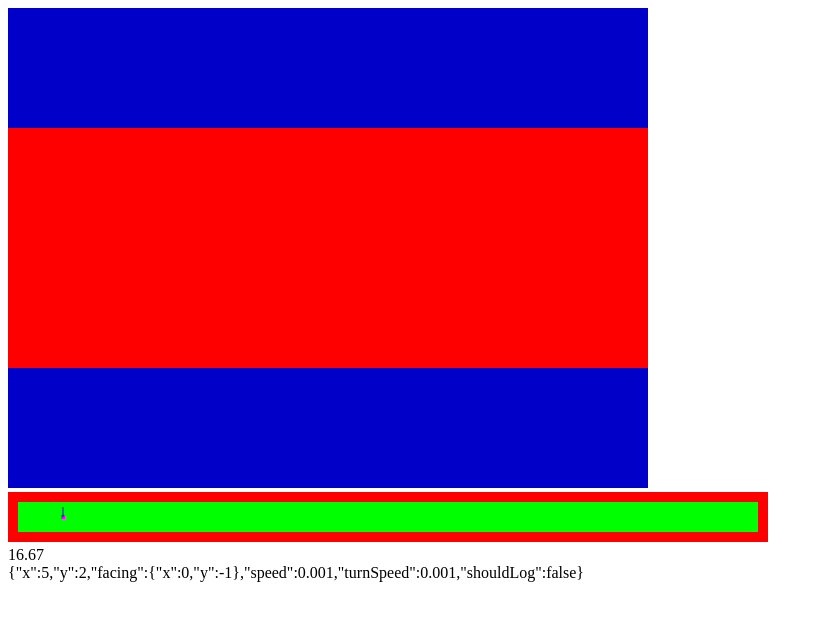
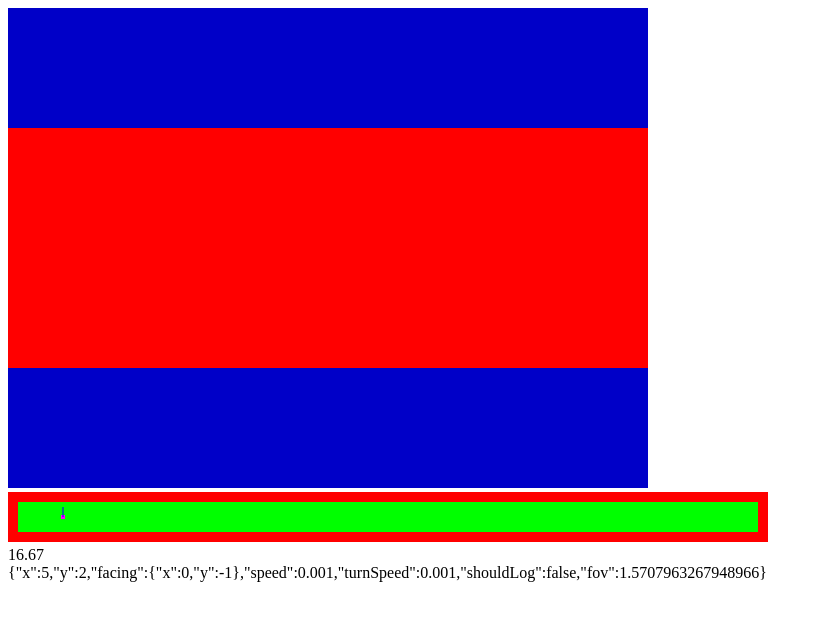
Before and after one commit to easlern/wolfie, a website: page index.html in a window 1280 px wide. Shown: the whole page, without its empty margins (0-823 px from the left). Drawn offline with Linux system fonts and the light colour scheme.

Commit message:
Moved fov into player object

```diff
--- a/index.html
+++ b/index.html
@@ -7,7 +7,7 @@
 <body>
     <canvas id="myCanvas" width="640" height="480"></canvas>
     <canvas id="mapCanvas" width="100" height="100"></canvas>
-    <div id="info"></div>
+    <div id="info" width="640"></div>
 
     <script src="victor.min.js"></script>
     <script src="utils.js"></script>
--- a/render.js
+++ b/render.js
@@ -79,6 +79,7 @@ let player = {
     speed: .001,
     turnSpeed: .001,
     shouldLog: false,
+    fov: Math.PI/2,
 }
 
 let pressedKeys = {};
@@ -157,15 +158,14 @@ function draw() {
     // drawFacingLine();
 
     // *********** scan for walls
-    let fov = Math.PI/2 - .8;
     const slices = width/10;
-    let raySliceSize = fov/slices;
+    let raySliceSize = player.fov/slices;
     let drawLoc = 0;
     let drawSliceSize = width/slices;
     let lastH = 0;
     let h = 0;
     for (let x = 0; x < slices; x++) {
-        let ray = rotateBy(player.facing.clone(), -(fov/2) + (raySliceSize*x));
+        let ray = rotateBy(player.facing.clone(), -(player.fov/2) + (raySliceSize*x));
         ray.normalize();
         slowLog(`ray is ${ray}`);
         // let wallPoint = getRayCollisionPoint(new Victor(player.x, player.y), ray);
```
